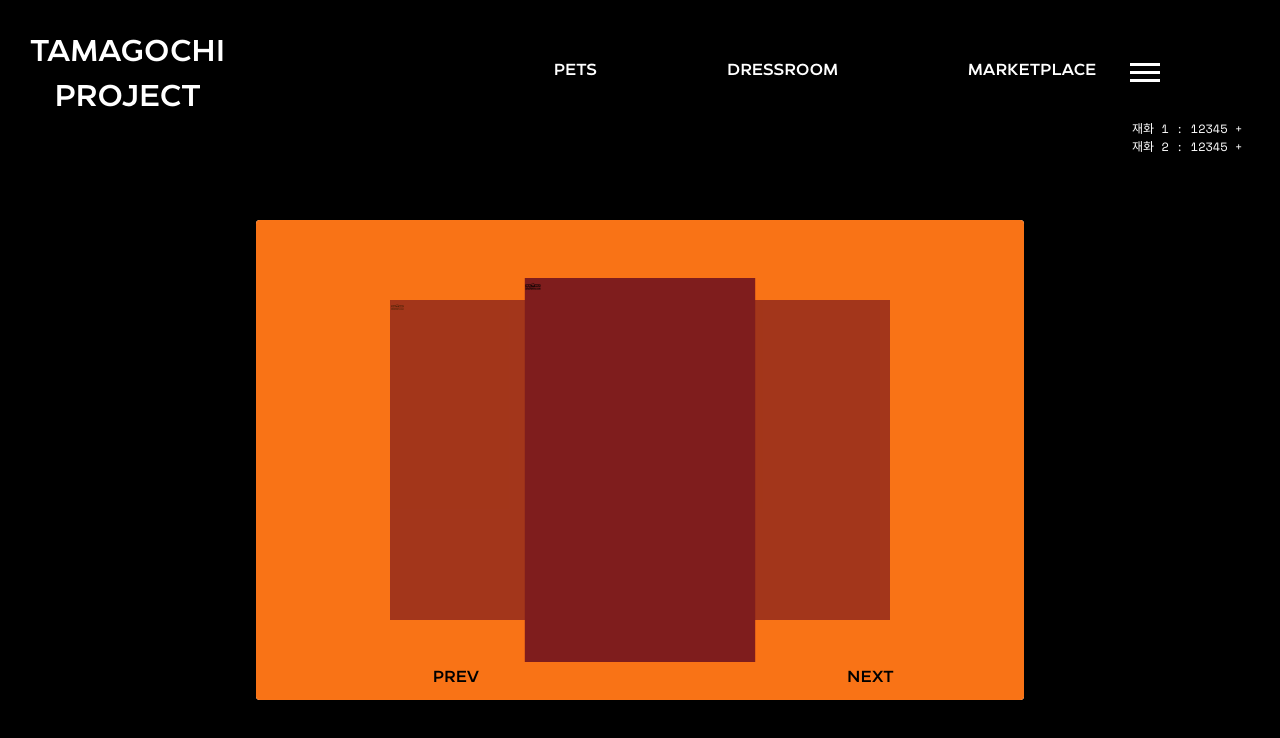
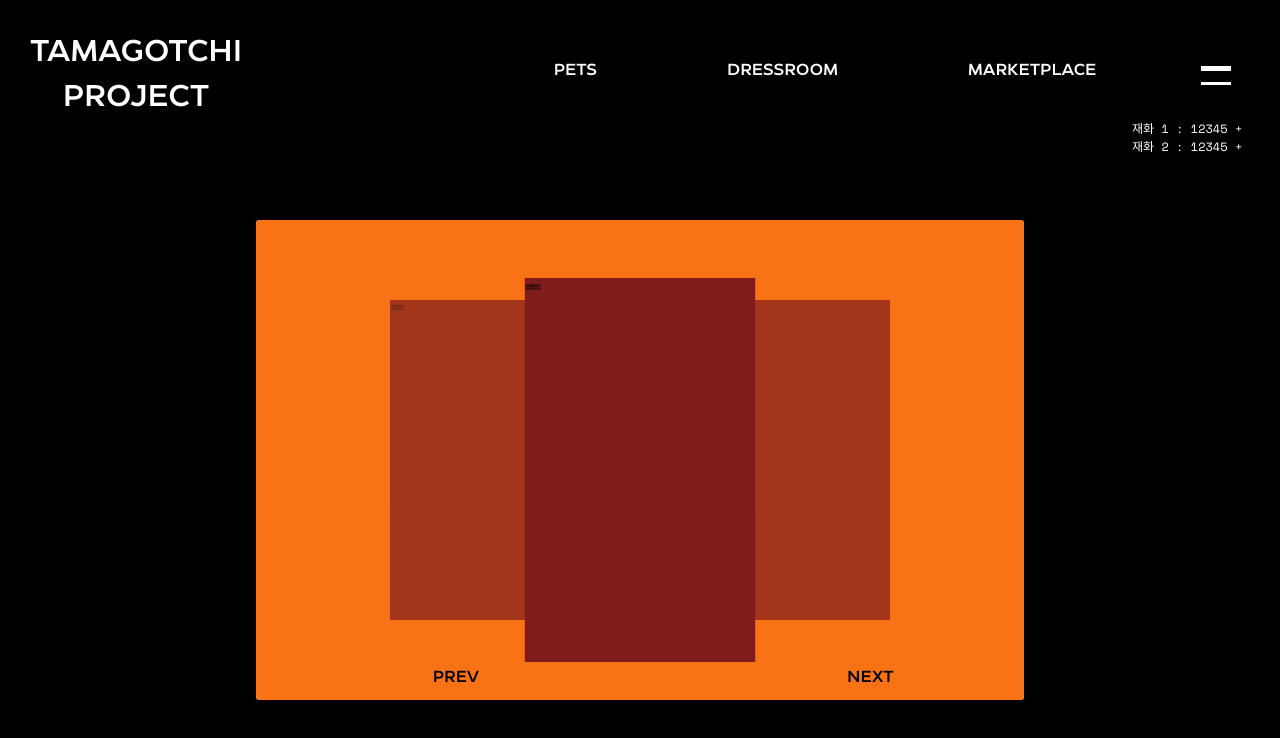
Before and after one commit to wishfulsoup/Tamatama, a Next.js app: page /pets in a window 1280 px wide. Shown: the top 738 px of the page. Built offline with nearby package versions, Linux system fonts and the light colour scheme.

Commit message:
Header steak fix

```diff
--- a/app/components/Header.tsx
+++ b/app/components/Header.tsx
@@ -7,7 +7,7 @@ const Header: FC = () => {
         <div className="text-[3rem] w-[100%]relative ">
           <div className="flex flex-col items-center top-[3rem] left-[3rem] absolute ">
             <a className="flex flex-col items-center" href="/">
-              <span>tamagochi</span>
+              <span>tamagotchi</span>
               <span>PROJECT</span>
             </a>
           </div>
--- a/app/globals.css
+++ b/app/globals.css
@@ -155,12 +155,13 @@
   width: 7rem;
   cursor: pointer;
   text-align: center;
-  position: absolute;
-  right: 7rem;
+  position: relative;
+  right: 2.5rem;
 }
 
 .button__icon {
-  margin-top: 3.5rem;
+  margin: 3.2rem 0;
+
   z-index: 2222;
 }
 
@@ -181,13 +182,13 @@
 }
 
 .button__icon::before {
-  top: 2.7rem;
-  left: 2rem;
+  top: -1.6rem;
+  left: 0;
 }
 
 .button__icon::after {
-  top: 4.3rem;
-  left: 2rem;
+  top: 0rem;
+  left: 0;
 }
 
 .button__icon:hover.button__icon::before {
--- a/app/page.tsx
+++ b/app/page.tsx
@@ -34,7 +34,7 @@ const Home: FC = () => {
         <img
           src="../img/tamago.png"
           className="landing__img-2 object w-[26rem]"
-          data-value="1"
+          data-value="-4"
           alt=""
         />
         <img
```
